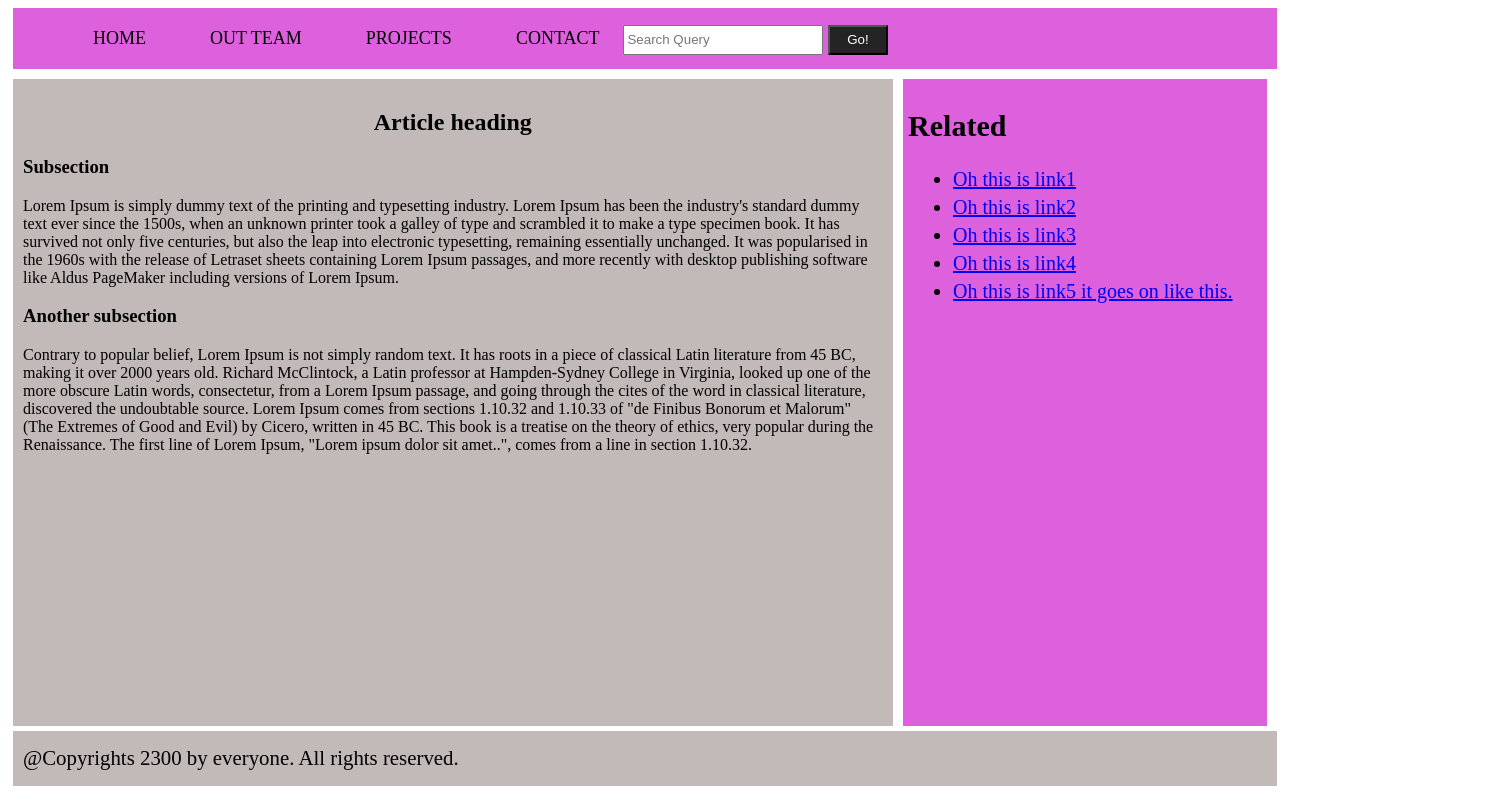
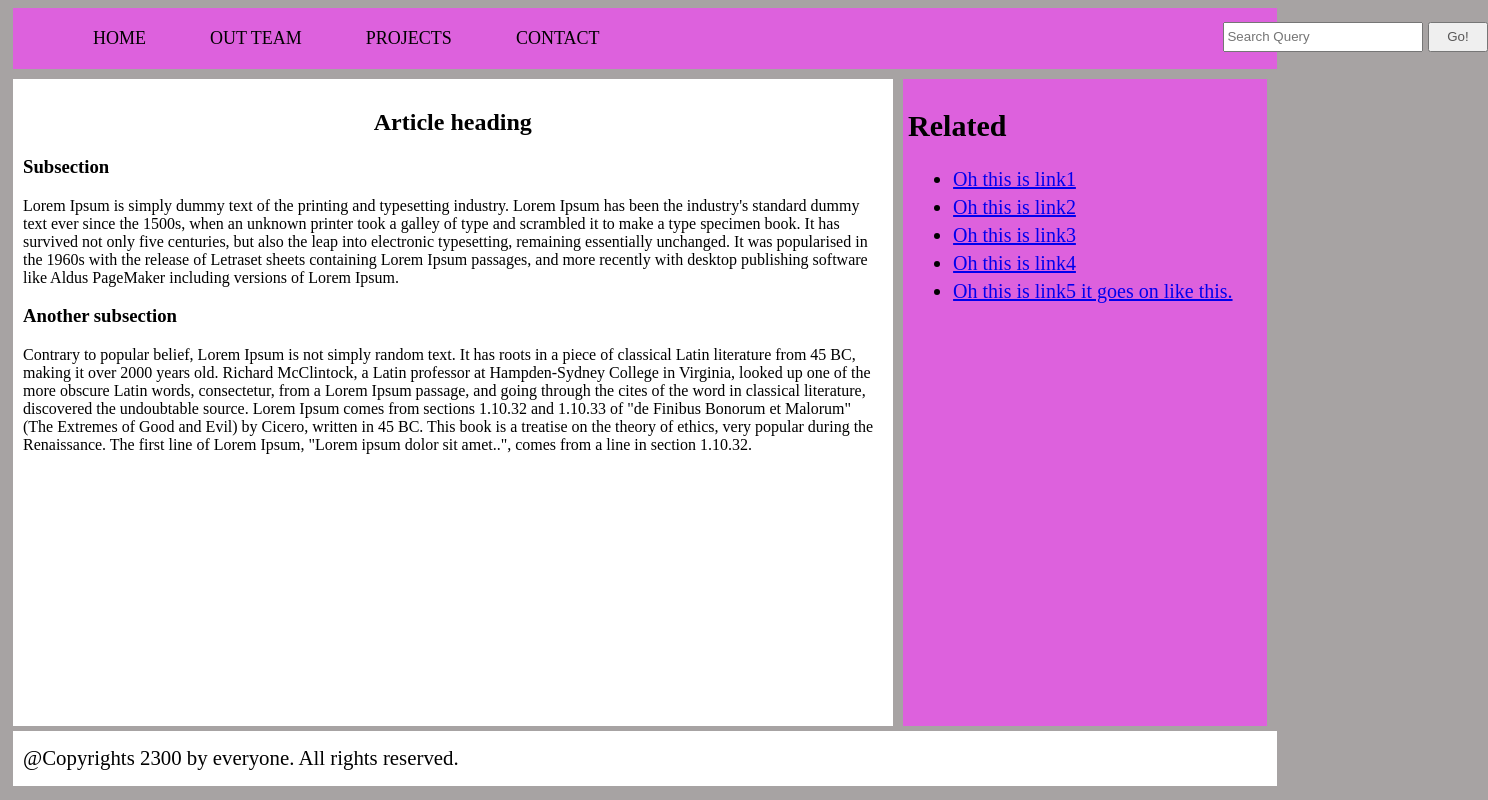
Before and after one commit to raj318/pruthviraj_website1, a plain HTML site: page project1/home.html in a window 1280 px wide. Shown: the whole page, 1488 px wide, since content can reach past the window. Drawn offline with Linux system fonts and the light colour scheme.

Commit message:
updated with minor changes

```diff
--- a/project1/home.css
+++ b/project1/home.css
@@ -1,3 +1,7 @@
+body {
+    background-color: rgb(167, 163, 163)
+}
+
 .header {
     width: 100%;
     background-color: rgb(221, 97, 221);
@@ -19,6 +23,9 @@
 .search {
     display: inline-block;
     font-size: large;
+    position: relative;
+    top: -3px;
+    left: 600px;
 }
 
 .search div {
@@ -32,8 +39,8 @@ input {
 button {
     width: 60px;
     height: 30px;
-    background-color: rgb(37, 36, 36);
-    color: white;
+    background-color: ;
+    color: rgb(88, 87, 87);
 }
 
 .body {
@@ -48,7 +55,7 @@ button {
     height: 80%;
     margin: 5px;
     padding: 10px;
-    background-color:rgb(194, 185, 185);
+    background-color: white;
 }
 
 .links {
@@ -70,7 +77,7 @@ button {
     clear: both;
     width: 100%;
     height: 55px;
-    background-color: rgb(194, 185, 185);
+    background-color: white;
     font-size: 25px;
     box-sizing: border-box;
     padding-top: 15px;
```
